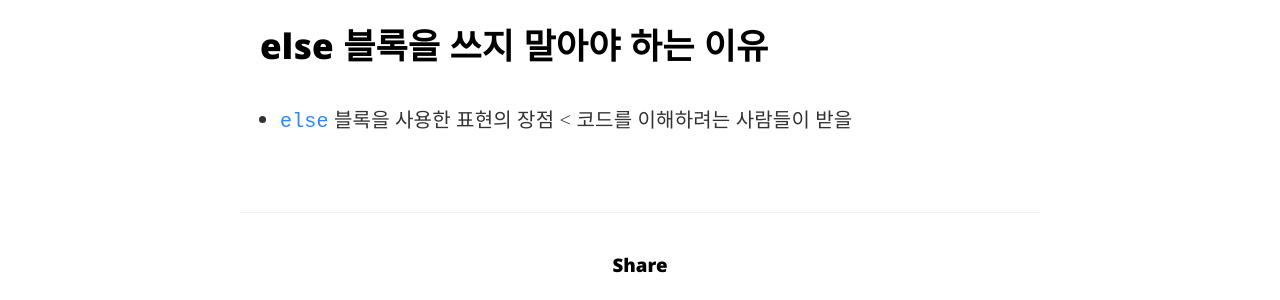
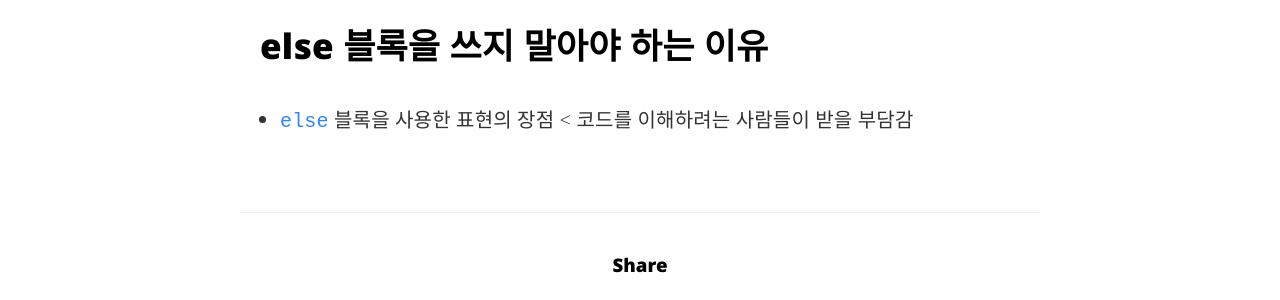
Before and after one commit to hcnoh/blog-prev, a Jekyll site: the page built from _posts/2018-09-19-effective-python-way12.md, in a window 1280 px wide and 900 px high, scrolled down 4063 px. Shown: the part 154-454 px from the top of the window. Built offline with Jekyll 4.4.1, drawn with Linux system fonts in a browser that asks for light colours; comment, search, counter and statistics services are not loaded.

Commit message:
Update 2018-09-19-effective-python-way12.md

```diff
--- a/_posts/2018-09-19-effective-python-way12.md
+++ b/_posts/2018-09-19-effective-python-way12.md
@@ -97,4 +97,4 @@ def coprime(a, b):
 {% endhighlight %}
 
 ## else 블록을 쓰지 말아야 하는 이유
-- `else` 블록을 사용한 표현의 장점 < 코드를 이해하려는 사람들이 받을
+- `else` 블록을 사용한 표현의 장점 < 코드를 이해하려는 사람들이 받을 부담감
```
